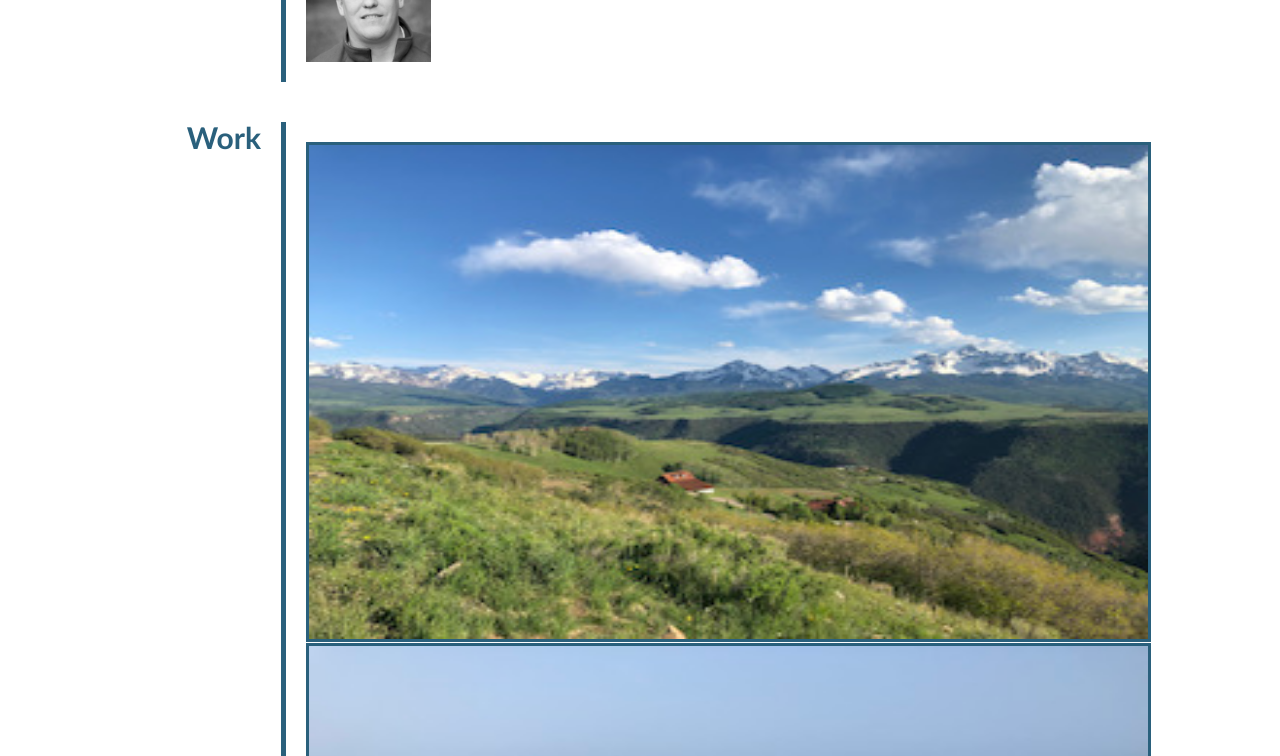
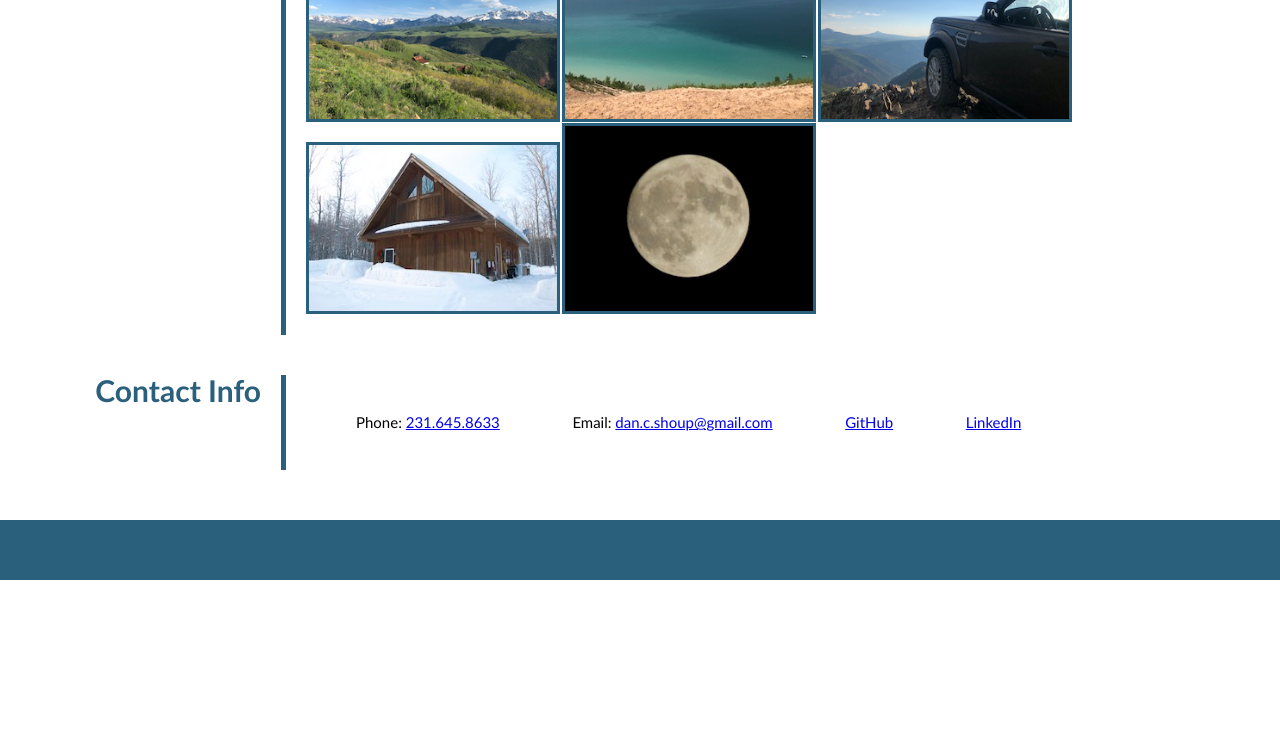
Before and after one commit to danshoup/portfolio_DCS, a plain HTML site: page index.html in a window 1280 px wide. Shown: the part 635-1391 px from the top of the page. After the commit the page ends 1215 px from the top, so only its background shows below. Drawn offline with Linux system fonts and the light colour scheme.

Commit message:
again with the picture updating

```diff
--- a/assets/css/style.css
+++ b/assets/css/style.css
@@ -66,8 +66,8 @@ p {
 }
 
 img {
-    width: 100%;
-    height: 500px;
+    width: 30%;
+    height: auto;
 }
 
 /* Three main content sections with asides to the left. */
```
